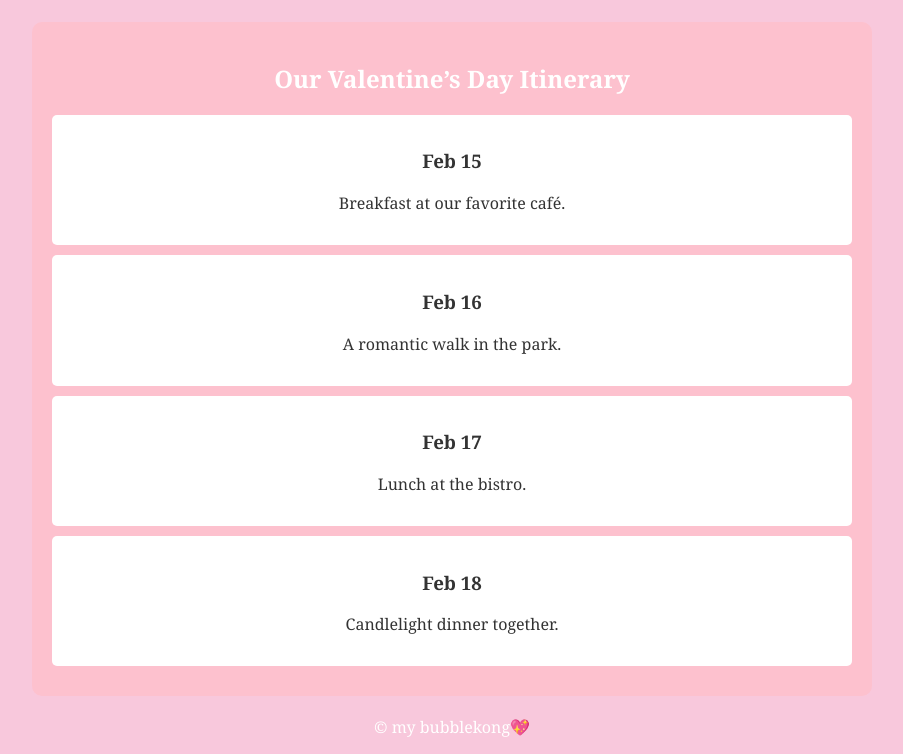
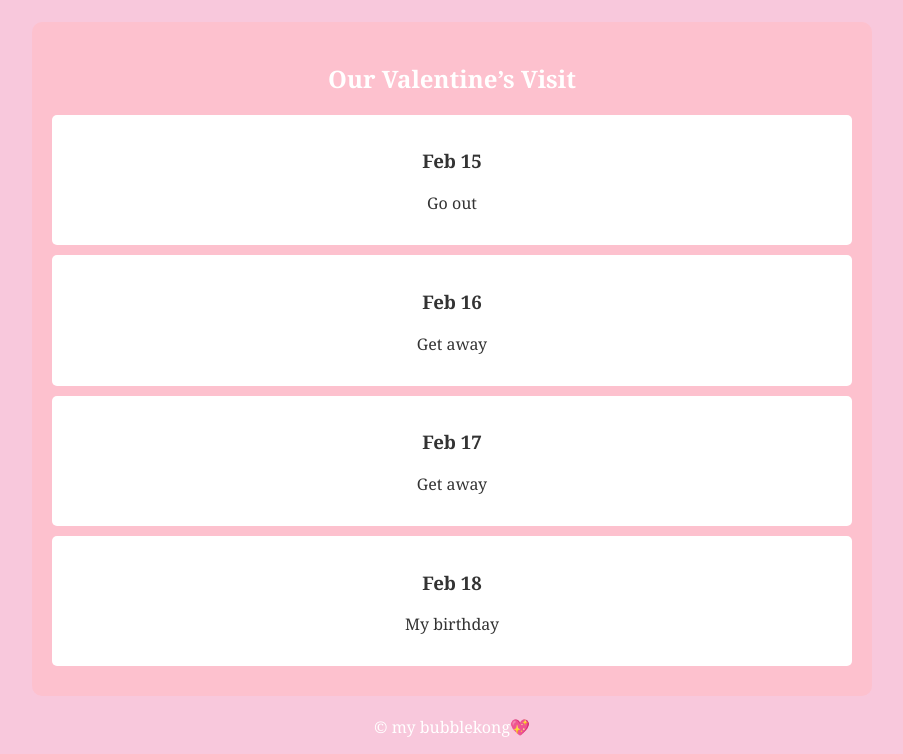
Before and after one commit to 240-fps/iloveyou, a plain HTML site: page index.html in a window 1280 px wide. Shown: the part 662-1416 px from the top of the page, without its empty margins (188-1091 px from the left). Drawn offline with Linux system fonts and the light colour scheme.

Commit message:
Update index.html

```diff
--- a/index.html
+++ b/index.html
@@ -58,22 +58,22 @@
 
   <!-- Itinerary Section -->
   <section class="itinerary">
-    <h2>Our Valentine’s Day Itinerary</h2>
+    <h2>Our Valentine’s Visit</h2>
     <div class="itinerary-card">
       <h3>Feb 15</h3>
-      <p>Breakfast at our favorite café.</p>
+      <p>Go out</p>
     </div>
     <div class="itinerary-card">
       <h3>Feb 16</h3>
-      <p>A romantic walk in the park.</p>
+      <p>Get away</p>
     </div>
     <div class="itinerary-card">
       <h3>Feb 17</h3>
-      <p>Lunch at the bistro.</p>
+      <p>Get away</p>
     </div>
     <div class="itinerary-card">
       <h3>Feb 18</h3>
-      <p>Candlelight dinner together.</p>
+      <p>My birthday</p>
     </div>
   </section>
 
```
